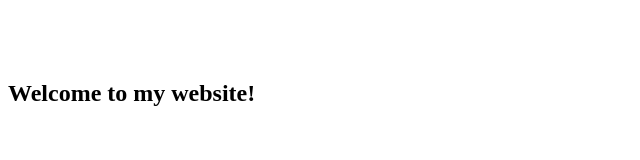
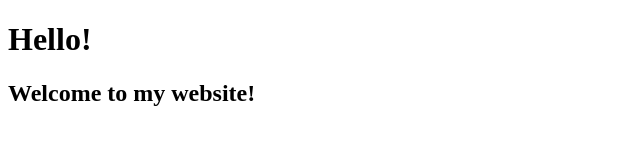
Before and after one commit to Abdullah-Ajeebi/Abdullah-Ajeebi.github.io, a plain HTML site: page index.html in a window 1280 px wide. Shown: the whole page, without its empty margins (0-640 px from the left). Drawn offline with Linux system fonts and the light colour scheme.

Commit message:
Update style.css

```diff
--- a/style.css
+++ b/style.css
@@ -1,7 +1,3 @@
 .root {
     color:black
 }
-
-h1 {
-    color:white
-}
```
